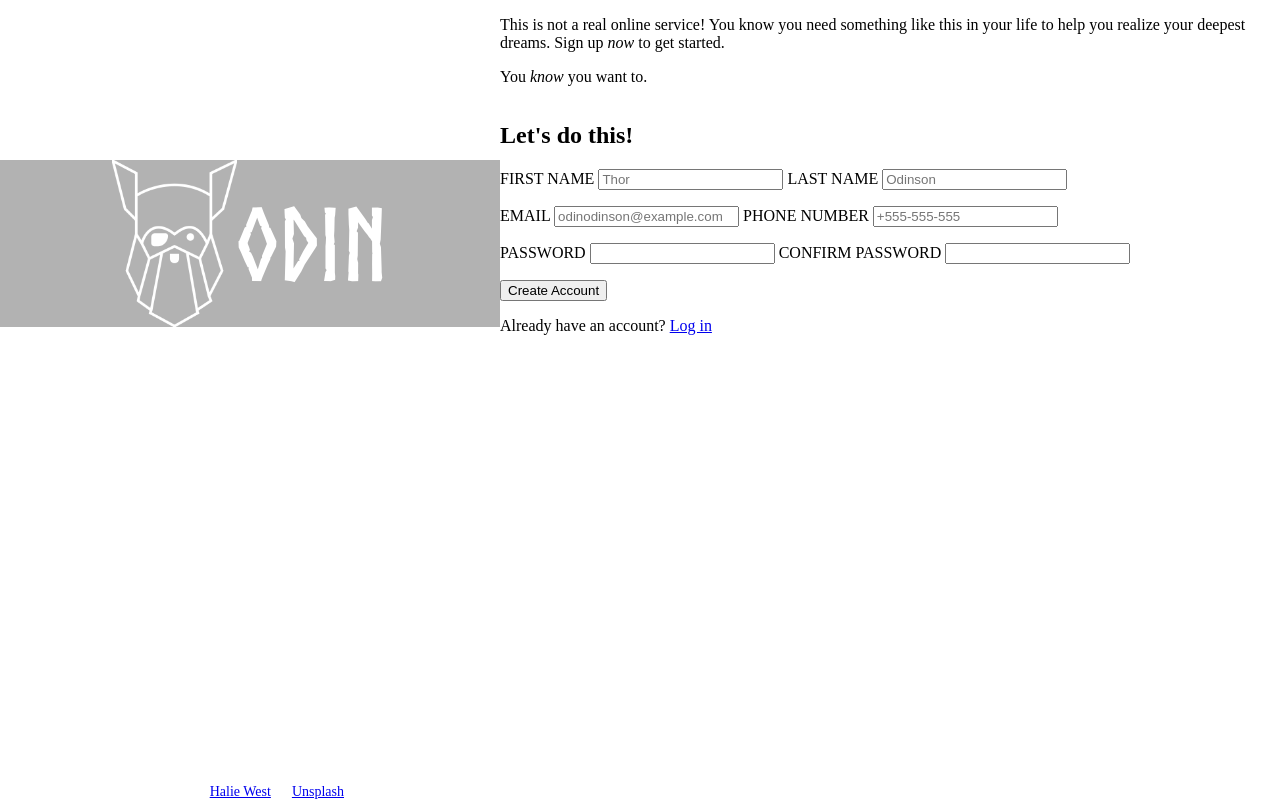
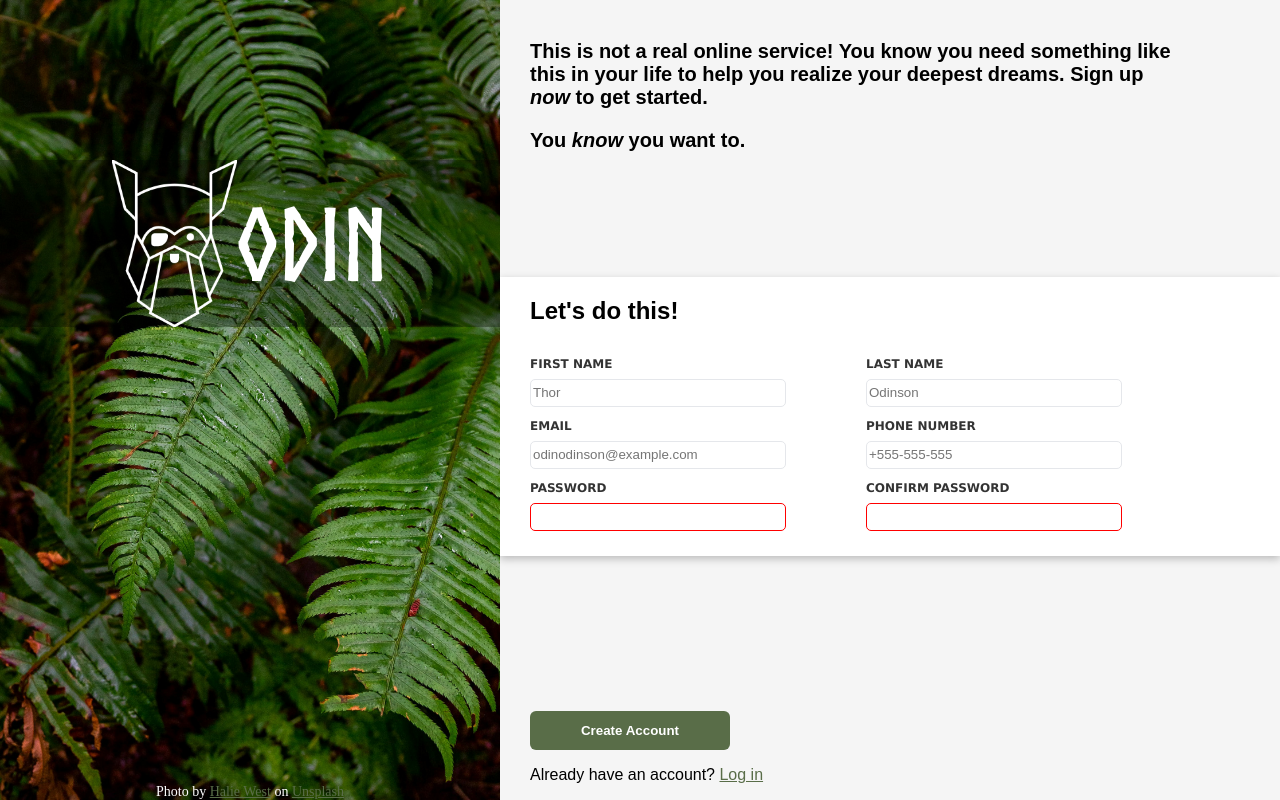
Before and after one commit to LBS23/sign-up-form, a plain HTML site: page index.html in a window 1280 px wide. Drawn offline with Linux system fonts and the light colour scheme.

Commit message:
Finish final styling

```diff
--- a/assets/styles/styles.css
+++ b/assets/styles/styles.css
@@ -15,6 +15,7 @@ body {
     margin: 0;
     display: flex;
     height: 100%;
+
 }
 
 .left-side {
@@ -24,6 +25,8 @@ body {
     position: relative;
     display: flex;
     flex-direction: column;
+    min-height: 100%;
+    flex: 1;
 }
 
 .img-brand {
@@ -62,4 +65,76 @@ body {
 #main {
     display: flex;
     flex-direction: column;
+    font-family: sans-serif;
+    box-sizing: border-box;
+    background: #F5F5F5;
+    justify-content: space-between;
+
 }
+
+.top-paragraphs {
+    font-weight: 600;
+    font-size: 20px;
+    padding: 20px 100px 10px 30px;
+
+    text-align:left;
+}
+
+.sign-form {
+    box-shadow: rgba(0, 0, 0, 0.24) 0px 3px 8px;
+    padding-bottom: 25px;
+    padding-left: 30px;
+    background: white;
+    display: flex;
+    flex-direction: column;
+}
+.form-row {
+    display: flex;
+    gap: 5rem;
+    align-self: stretch;
+}
+.form-column {
+    display: flex;
+    gap: 0.5rem;
+    margin-top: 0.75rem;
+    flex-direction: column;
+    font-size: 12px;
+    color: #333333;
+    font-family: 'Lucida Sans', 'Lucida Sans Regular', 'Lucida Grande', 'Lucida Sans Unicode', Geneva, Verdana, sans-serif;
+    font-weight: 700;
+}
+
+.form-column input {
+    border-radius: 5px;
+    min-height: 1.5rem;
+    width: 250px;
+    border: 1px solid #E5E7EB;
+}
+
+input:focus {
+    border: 1px solid blue;
+
+}
+
+input:invalid {
+    border: 1px solid red;
+}
+
+.main-footer {
+    padding-left: 30px;
+    padding-top: 60px;
+}
+
+button {
+    background-color: #596D48;
+    border-radius: 6px;
+    border: 0px;
+    padding: 0.75rem;
+    color: white;
+    font-weight: 700;
+    width: 200px;
+}
+
+.main-footer a:visited, a {
+    color: #596D48;
+}
--- a/index.html
+++ b/index.html
@@ -1,57 +1,73 @@
-<!DOCTYPE html>
+<!doctype html>
 <html lang="en">
   <head>
-		<meta charset="UTF-8">
-		<link rel="stylesheet" href="/assets/styles/styles.css">
+    <meta charset="UTF-8" />
+    <link rel="stylesheet" href="/assets/styles/styles.css" />
     <title>Sign-up Form | The Odin Project</title>
   </head>
   <body>
     <div class="left-side">
       <div class="img-brand">
-				<img id="img-logo" src="assets/imgs/odin-lined.png">
+        <img id="img-logo" src="assets/imgs/odin-lined.png" />
         <span class="brand-name">ODIN</span>
       </div>
       <div class="left-side-footer">
-				Photo by <a href="https://unsplash.com/@haliewestphoto">Halie West</a> on <a href="https://unsplash.com/">Unsplash</a>
+        Photo by
+        <a href="https://unsplash.com/@haliewestphoto">Halie West</a> on
+        <a href="https://unsplash.com/">Unsplash</a>
       </div>
     </div>
     <div id="main">
       <div class="top-paragraphs">
         <p>
-					This is not a real online service! You know you need something like this in your life to help you realize your deepest dreams. Sign up <em>now</em> to get started.
+          This is not a real online service! You know you need something like
+          this in your life to help you realize your deepest dreams. Sign up
+          <em>now</em> to get started.
         </p>
-				<p>
-					You <em>know</em> you want to.
-				</p>
+        <p>You <em>know</em> you want to.</p>
       </div>
       <div class="sign-form">
         <form>
-					<h2>Let's do this!</h2>
-					<p>
+          <h2 id="form-title">Let's do this!</h2>
+          <div class="form-row">
+            <div class="form-column">
               <label for="first-name">FIRST NAME</label>
-						<input type="text" id="first-name" placeholder="Thor">
+              <input type="text" id="first-name" placeholder="Thor" />
+            </div>
+            <div class="form-column">
               <label for="last-name">LAST NAME</label>
-						<input type="text" id="last-name" placeholder="Odinson">
-					</p>
-					<p>
+              <input type="text" id="last-name" placeholder="Odinson" />
+            </div>
+          </div>
+          <div class="form-row">
+            <div class="form-column">
               <label for="user-mail">EMAIL</label>
-						<input type="email" id="user-mail" placeholder="odinodinson@example.com">
+              <input
+                type="email"
+                id="user-mail"
+                placeholder="odinodinson@example.com"
+              />
+            </div>
+            <div class="form-column">
               <label for="user-phone">PHONE NUMBER</label>
-						<input type="number" id="user-phone" placeholder="+555-555-555">
-					</p>
-					<p>
+              <input type="text" inputmode="numeric" id="user-phone" placeholder="+555-555-555" />
+            </div>
+          </div>
+          <div class="form-row">
+            <div class="form-column">
               <label for="user-password">PASSWORD</label>
-						<input type="password" id="user-password" required>
+              <input type="password" id="user-password" required />
+            </div>
+            <div class="form-column">
               <label for="password-check">CONFIRM PASSWORD</label>
-						<input type="password" id="password-check" required>
-					</p>
+              <input type="password" id="password-check" required />
+            </div>
+          </div>
         </form>
       </div>
       <div class="main-footer">
         <button class="btn submit-btn">Create Account</button>
-				<p>
-					Already have an account? <a href="#">Log in</a>
-				</p>
+        <p>Already have an account? <a href="#">Log in</a></p>
       </div>
     </div>
   </body>
```
Also changed, not shown: assets/imgs/halie-west-bg.jpg (added). Lines whose indentation alone changed are shown as unchanged.
